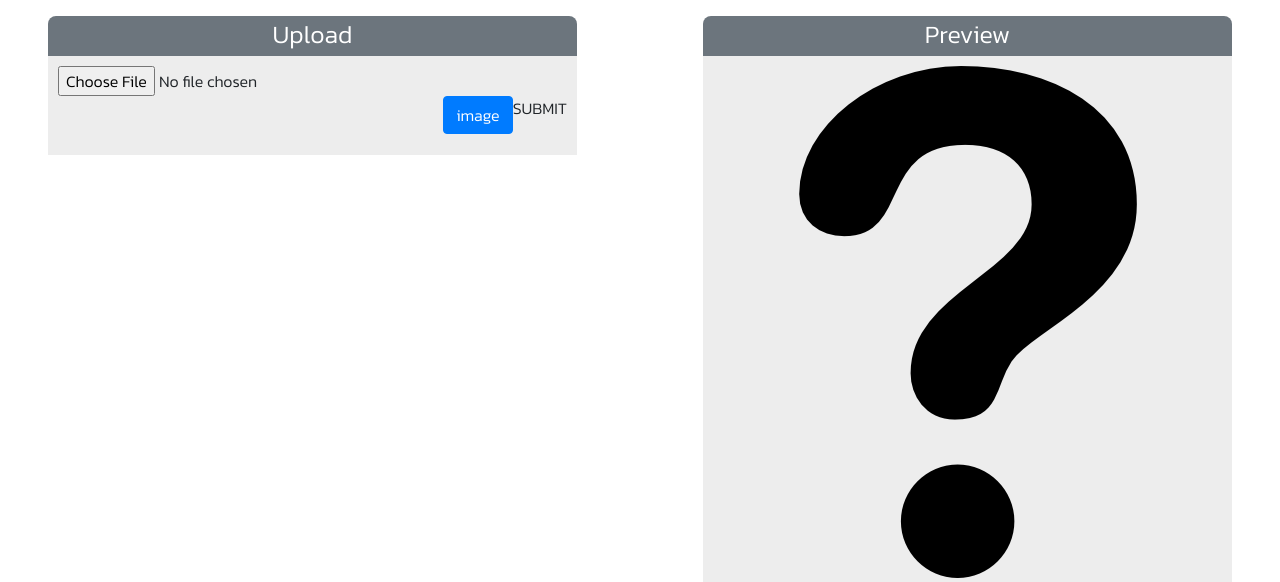
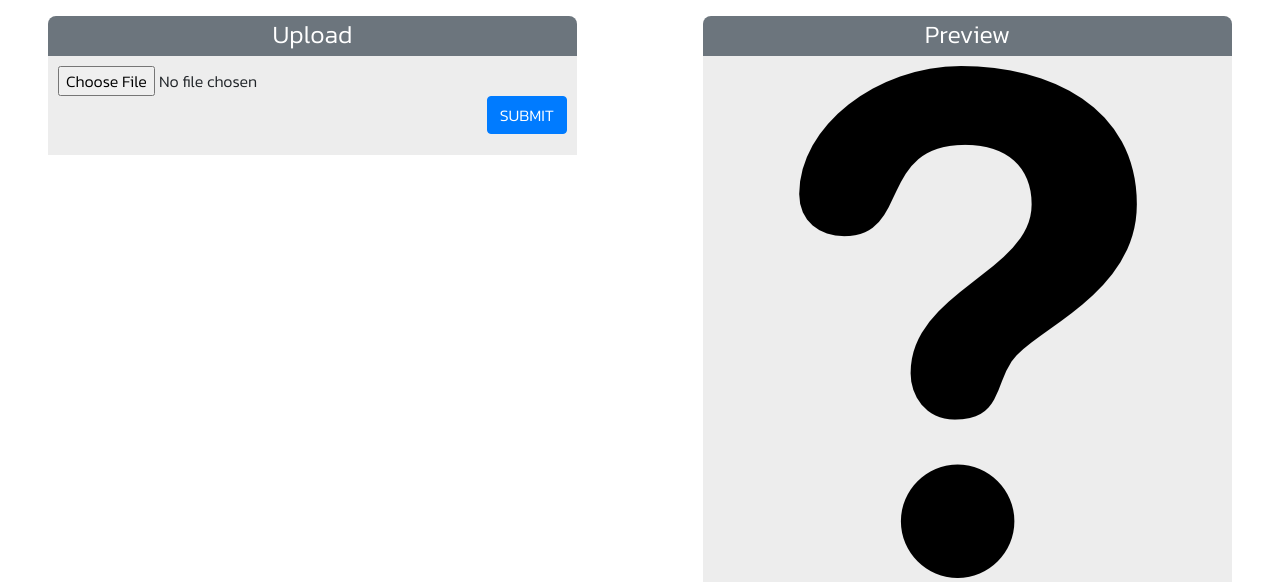
Before and after one commit to tangpnm/MRIprediction, a Flask app: page /predict in a window 1280 px wide. Shown: the top 582 px of the page. Run offline with Flask 2, Linux system fonts and the light colour scheme; some libraries are stand-ins or nearby versions.

```diff
--- a/app/templates/home.html
+++ b/app/templates/home.html
@@ -20,7 +20,7 @@
                         <div class="d-flex flex-column input-group">
                             <input type="file" id="image" name="image">
                             <div class="d-flex justify-content-end">
-                                <input type="submit"class="btn btn-primary" value="image" style="max-width: 200px;"> SUBMIT
+                                <input type="submit"class="btn btn-primary" value="SUBMIT" style="max-width: 200px;">
                             </div>
                         </div>
                     </form>
```
Also changed, not shown: app/requirements.txt (added, +32 -0 lines), 1 other file.
